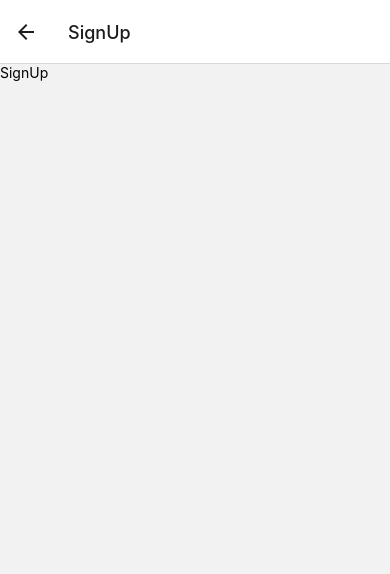
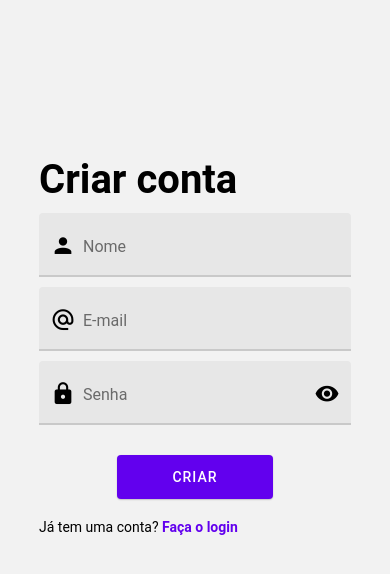
Before and after one commit to Jancera/Authentication-ContextAPI, a React Native app: screen /SignUp in a window 390 px wide. Shown: the top 574 px of the page. Built offline with nearby package versions, Linux system fonts and the light colour scheme.

Commit message:
Aula 22.2

```diff
--- a/App.js
+++ b/App.js
@@ -6,12 +6,16 @@ import SignUp from "./src/screens/SignUp";
 
 import { Provider } from "./src/context/authContext";
 
+import { SafeAreaProvider } from "react-native-safe-area-context";
+
 const Stack = createNativeStackNavigator();
 
 const App = () => {
   return (
     <NavigationContainer>
-      <Stack.Navigator>
+      <Stack.Navigator
+        screenOptions={{ headerShown: false }}
+      >
         <Stack.Screen name="SignIn" component={SignIn} />
         <Stack.Screen name="SignUp" component={SignUp} />
       </Stack.Navigator>
@@ -22,7 +26,9 @@ const App = () => {
 export default () => {
   return (
     <Provider>
-      <App />
+      <SafeAreaProvider>
+        <App />
+      </SafeAreaProvider>
     </Provider>
   );
 };
--- a/package.json
+++ b/package.json
@@ -15,8 +15,9 @@
     "react": "16.13.1",
     "react-dom": "16.13.1",
     "react-native": "https://github.com/expo/react-native/archive/sdk-42.0.0.tar.gz",
-    "react-native-safe-area-context": "3.2.0",
-    "react-native-screens": "~3.4.0",
+    "react-native-paper": "^4.9.2",
+    "react-native-safe-area-context": "^3.2.0",
+    "react-native-screens": "^3.4.0",
     "react-native-web": "~0.13.12"
   },
   "devDependencies": {
--- a/src/screens/SignIn.js
+++ b/src/screens/SignIn.js
@@ -1,25 +1,113 @@
-import React, { useContext } from "react";
+import React, { useState, useContext } from "react";
 import {
   View,
+  StyleSheet,
+  TouchableOpacity,
+} from "react-native";
+import { SafeAreaView } from "react-native-safe-area-context";
+import {
+  Button,
   Text,
-  StyleSheet,
-  Button,
-} from "react-native";
+  TextInput,
+} from "react-native-paper";
 import { Context } from "../context/authContext";
 
-const SignIn = () => {
+const SignIn = ({ navigation }) => {
   const { state, teste } = useContext(Context);
+
+  const [email, setEmail] = useState("");
+  const [password, setPassword] = useState("");
+
+  const [showPassword, setShowPassword] = useState(true);
+
   return (
-    <View>
-      <Text>SignIn</Text>
-      <Button
-        title="função"
-        onPress={() => teste("Hello from signin")}
+    <SafeAreaView style={styles.container}>
+      <Text style={styles.login}>Login</Text>
+      <TextInput
+        style={styles.textInput}
+        label="E-mail"
+        value={email}
+        onChangeText={(text) => setEmail(text)}
+        left={
+          <TextInput.Icon
+            name="at"
+            size={25}
+            color="black"
+          />
+        }
       />
-    </View>
+      <TextInput
+        style={styles.textInput}
+        label="Senha"
+        value={password}
+        onChangeText={(text) => setPassword(text)}
+        left={
+          <TextInput.Icon
+            name="lock"
+            size={25}
+            color="black"
+          />
+        }
+        secureTextEntry={showPassword}
+        right={
+          showPassword ? (
+            <TextInput.Icon
+              name="eye"
+              size={25}
+              color="black"
+              onPress={() => setShowPassword(!showPassword)}
+            />
+          ) : (
+            <TextInput.Icon
+              name="eye-off"
+              size={25}
+              color="black"
+              onPress={() => setShowPassword(!showPassword)}
+            />
+          )
+        }
+      />
+      <Button mode="contained" style={styles.loginButton}>
+        Login
+      </Button>
+      <TouchableOpacity
+        onPress={() => navigation.navigate("SignUp")}
+      >
+        <Text>
+          Não tem uma conta?{" "}
+          <Text style={styles.createAccountText}>
+            Crie uma
+          </Text>
+        </Text>
+      </TouchableOpacity>
+    </SafeAreaView>
   );
 };
 
-const styles = StyleSheet.create({});
+const styles = StyleSheet.create({
+  container: {
+    marginTop: "40%",
+    alignSelf: "center",
+    width: "80%",
+  },
+  login: {
+    fontSize: 40,
+    fontWeight: "bold",
+    marginBottom: 10,
+  },
+  textInput: {
+    marginBottom: 10,
+  },
+  loginButton: {
+    padding: 5,
+    margin: 20,
+    width: "50%",
+    alignSelf: "center",
+  },
+  createAccountText: {
+    fontWeight: "bold",
+    color: "#6200ee",
+  },
+});
 
 export default SignIn;
--- a/src/screens/SignUp.js
+++ b/src/screens/SignUp.js
@@ -1,14 +1,123 @@
-import React from "react";
-import { View, Text, StyleSheet } from "react-native";
+import React, { useState } from "react";
+import { StyleSheet, TouchableOpacity } from "react-native";
+import {
+  Text,
+  TextInput,
+  Button,
+} from "react-native-paper";
+import { SafeAreaView } from "react-native-safe-area-context";
 
-const SignUp = () => {
+const SignUp = ({ navigation }) => {
+  const [name, setName] = useState("");
+  const [text, setText] = useState("");
+  const [password, setPassword] = useState("");
+
+  const [showPassword, setShowPassword] = useState(true);
+
   return (
-    <View>
-      <Text>SignUp</Text>
-    </View>
+    <SafeAreaView style={styles.container}>
+      <Text style={styles.createAccount}>Criar conta</Text>
+      <TextInput
+        style={styles.textInput}
+        label="Nome"
+        mode="flat"
+        left={
+          <TextInput.Icon
+            name="account"
+            size={25}
+            color="black"
+          />
+        }
+        value={name}
+        onChangeText={(text) => setName(text)}
+      />
+      <TextInput
+        style={styles.textInput}
+        label="E-mail"
+        mode="flat"
+        left={
+          <TextInput.Icon
+            name="at"
+            size={25}
+            color="black"
+          />
+        }
+        value={text}
+        onChangeText={(text) => setText(text)}
+      />
+
+      <TextInput
+        style={styles.textInput}
+        label="Senha"
+        mode="flat"
+        secureTextEntry={showPassword}
+        left={
+          <TextInput.Icon
+            name="lock"
+            size={25}
+            color="black"
+          />
+        }
+        right={
+          showPassword ? (
+            <TextInput.Icon
+              name="eye"
+              size={25}
+              color="black"
+              onPress={() => setShowPassword(!showPassword)}
+            />
+          ) : (
+            <TextInput.Icon
+              name="eye-off"
+              size={25}
+              color="black"
+              onPress={() => setShowPassword(!showPassword)}
+            />
+          )
+        }
+        value={password}
+        onChangeText={(text) => setPassword(text)}
+      />
+
+      <Button style={styles.createButton} mode="contained">
+        Criar
+      </Button>
+      <TouchableOpacity
+        onPress={() => navigation.navigate("SignIn")}
+      >
+        <Text>
+          Já tem uma conta?{" "}
+          <Text style={styles.loginText}>Faça o login</Text>
+        </Text>
+      </TouchableOpacity>
+    </SafeAreaView>
   );
 };
 
-const styles = StyleSheet.create({});
+const styles = StyleSheet.create({
+  container: {
+    marginTop: "40%",
+    alignSelf: "center",
+    width: "80%",
+  },
+  createAccount: {
+    fontSize: 40,
+    fontWeight: "bold",
+    marginBottom: 10,
+  },
+  textInput: {
+    marginBottom: 10,
+  },
+  createButton: {
+    padding: 5,
+    margin: 20,
+    width: "50%",
+    alignSelf: "center",
+  },
+  loginText: {
+    fontWeight: "bold",
+    color: "#6200ee",
+  },
+});
 
 export default SignUp;
```
Also changed, not shown: 1 other file (tests, documents, lock files or other folders).
